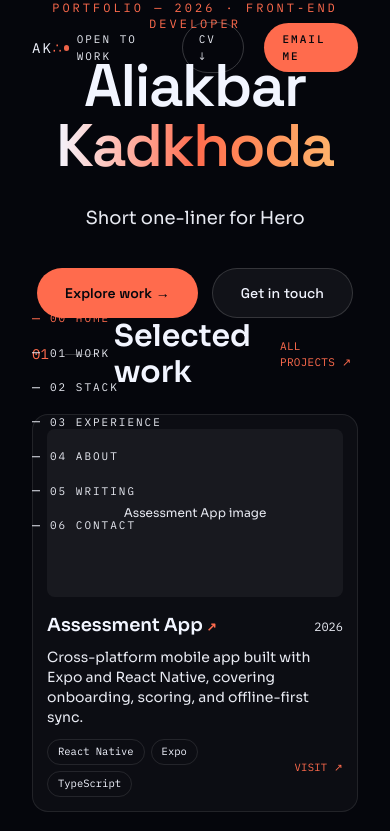
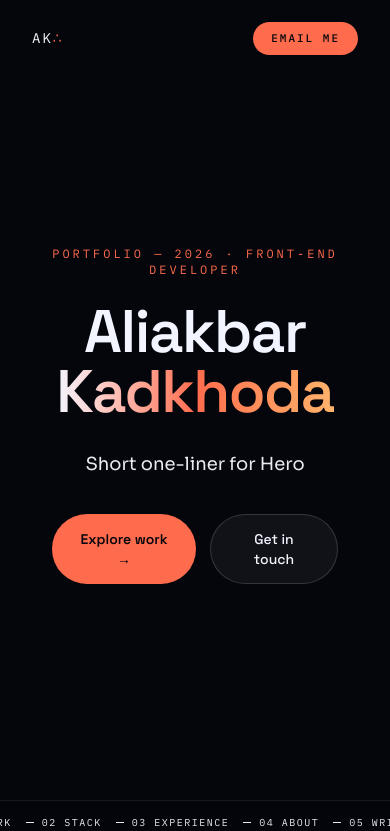
Before and after one commit to a-kadkhoda/Spatial_3D_Portfolio, a Next.js app: page / in a window 390 px wide. Shown: the top 831 px of the page. Built offline with nearby package versions, Linux system fonts and the light colour scheme.

Commit message:
responsive mobile

```diff
--- a/app/globals.css
+++ b/app/globals.css
@@ -18,6 +18,15 @@ body {
   font-family: var(--font-sans), sans-serif;
 }
 
+.no-scrollbar {
+  scrollbar-width: none;
+  -ms-overflow-style: none;
+}
+
+.no-scrollbar::-webkit-scrollbar {
+  display: none;
+}
+
 @keyframes pulse {
   0%,
   100% {
--- a/app/layout.tsx
+++ b/app/layout.tsx
@@ -34,6 +34,7 @@ export default function RootLayout({
     <html
       lang="en"
       className={`${sora.variable} ${plexMono.variable} ${spaceGrotesk.variable} antialiased`}
+      suppressHydrationWarning
     >
       <body>{children}</body>
     </html>
--- a/components/Chrome.tsx
+++ b/components/Chrome.tsx
@@ -13,11 +13,39 @@ export default function Chrome({
   labels,
   hijackDisabled,
 }: ChromeProps) {
+  const railStyle: React.CSSProperties = hijackDisabled
+    ? {
+        position: "fixed",
+        left: 0,
+        right: 0,
+        bottom: 0,
+        zIndex: 60,
+        display: "flex",
+        flexDirection: "row",
+        gap: 14,
+        padding: "14px 16px calc(14px + env(safe-area-inset-bottom))",
+        justifyContent: "center",
+        overflowX: "auto",
+        background: "rgba(5, 6, 12, 0.85)",
+        backdropFilter: "blur(12px)",
+        borderTop: "1px solid rgba(255,255,255,0.08)",
+      }
+    : {
+        position: "fixed",
+        left: 32,
+        top: "50%",
+        transform: "translateY(-50%)",
+        zIndex: 60,
+        display: "flex",
+        flexDirection: "column",
+        gap: 18,
+      };
+
   return (
     <>
       <div
         style={{
-          position: "absolute",
+          position: "fixed",
           top: 0,
           left: 0,
           right: 0,
@@ -36,14 +64,14 @@ export default function Chrome({
         </button>
 
         <div className="flex items-center gap-5">
-          <span className="flex items-center gap-2 font-mono text-[11px] tracking-[2px] text-text-muted">
+          <span className="hidden md:flex items-center gap-2 font-mono text-[11px] tracking-[2px] text-text-muted">
             <span className="w-1.5 h-1.5 rounded-full bg-accent animate-[pulse_2.2s_ease-in-out_infinite]" />
             OPEN TO WORK
           </span>
 
           <a
             href="#"
-            className="font-mono text-[11px] tracking-[2px] text-text-muted border border-white/20 px-4 py-2 rounded-full"
+            className="hidden md:block font-mono text-[11px] tracking-[2px] text-text-muted border border-white/20 px-4 py-2 rounded-full"
           >
             CV ↓
           </a>
@@ -57,19 +85,7 @@ export default function Chrome({
         </div>
       </div>
 
-      {/* nav rail */}
-      <div
-        style={{
-          position: "absolute",
-          left: 32,
-          top: "50%",
-          transform: "translateY(-50%)",
-          zIndex: 60,
-          display: "flex",
-          flexDirection: "column",
-          gap: 18,
-        }}
-      >
+      <div style={railStyle} className="no-scrollbar">
         {labels.map((label, i) => {
           const isActive = i === index;
           return (
@@ -78,18 +94,19 @@ export default function Chrome({
               onClick={() => {
                 if (hijackDisabled) {
                   document
-                    .getElementById(`screen-${index}`)
+                    .getElementById(`screen-${i}`)
                     ?.scrollIntoView({ behavior: "smooth" });
                 } else {
                   goTo(i);
                 }
               }}
-              className={`flex items-center gap-2.5 font-mono text-[11px] tracking-[2px] ${isActive ? "text-accent" : "text-text-muted"}`}
+              className={`shrink-0 flex items-center gap-2 font-mono text-[10px] md:text-[11px] tracking-[1.5px] md:tracking-[2px] ${
+                isActive ? "text-accent" : "text-text-muted"
+              }`}
             >
               <span
                 className={`w-2 h-px ${isActive ? "bg-accent" : "bg-text-muted"}`}
               />
-
               {label}
             </button>
           );
--- a/components/Deck.tsx
+++ b/components/Deck.tsx
@@ -10,6 +10,7 @@ import Writing from "@/components/sections/Writing";
 import Contact from "@/components/sections/Contact";
 import { getScreenStyle } from "@/lib/screenStyle";
 import Chrome from "./Chrome";
+import { useEffect } from "react";
 
 const screens = [
   { screen: Hero, label: "00 HOME" },
@@ -22,7 +23,33 @@ const screens = [
 ];
 
 export default function Deck() {
-  const { index, goTo, hijackDisabled } = useDeck(screens.length);
+  const { index, goTo, hijackDisabled, setIndex } = useDeck(screens.length);
+
+  useEffect(() => {
+    if (!hijackDisabled) return;
+
+    const observer = new IntersectionObserver(
+      (entries) => {
+        entries.forEach((entry) => {
+          if (entry.isIntersecting) {
+            const targetIndex = parseInt(entry.target.id.split("-")[1], 10);
+            setIndex(targetIndex);
+          }
+        });
+      },
+      {
+        threshold: 0,
+        rootMargin: "-45% 0px -45% 0px",
+      },
+    );
+    for (let i = 0; i < screens.length; i++) {
+      const el = document.getElementById(`screen-${i}`);
+      if (el) observer.observe(el);
+    }
+    return () => {
+      observer.disconnect();
+    };
+  }, [hijackDisabled]);
 
   if (hijackDisabled) {
     return (
@@ -34,7 +61,11 @@ export default function Deck() {
           hijackDisabled={hijackDisabled}
         />
         {screens.map(({ screen: Screen }, i) => (
-          <div key={i} id={`screen-${i}`}>
+          <div
+            key={i}
+            id={`screen-${i}`}
+            style={{ padding: "96px 20px 110px", height: "100vh" }}
+          >
             <Screen />
           </div>
         ))}
--- a/components/sections/About.tsx
+++ b/components/sections/About.tsx
@@ -6,7 +6,7 @@ export default function About() {
   return (
     <section
       id="about"
-      className="h-full flex flex-col justify-center px-8 md:px-16"
+      className="h-full flex flex-col justify-center px-8 md:px-16 overflow-y-auto no-scrollbar"
     >
       <div className="flex items-center gap-4 mb-8">
         <span className="font-mono text-sm text-accent">04</span>
--- a/components/sections/Contact.tsx
+++ b/components/sections/Contact.tsx
@@ -14,7 +14,7 @@ export default function Contact() {
   return (
     <section
       id="contact"
-      className="h-full flex flex-col items-center justify-center text-center px-8"
+      className="h-full flex flex-col items-center justify-center text-center px-8 overflow-y-auto no-scrollbar"
     >
       <p className="font-mono text-xs tracking-[3px] text-accent mb-5">
         06 — CONTACT
--- a/components/sections/Experience.tsx
+++ b/components/sections/Experience.tsx
@@ -6,7 +6,7 @@ export default function Experience() {
   return (
     <section
       id="experience"
-      className="h-full flex flex-col justify-center px-8 md:px-16"
+      className="h-full flex flex-col px-8 md:px-16 overflow-y-auto no-scrollbar"
     >
       <div className="flex items-center gap-4 mb-7">
         <span className="font-mono text-sm text-accent">03</span>
--- a/components/sections/Hero.tsx
+++ b/components/sections/Hero.tsx
@@ -7,7 +7,7 @@ export default function Hero() {
   return (
     <section
       id="hero"
-      className="h-full flex flex-col items-center justify-center text-center px-8"
+      className="h-full flex flex-col items-center justify-center text-center px-8 overflow-y-auto no-scrollbar"
     >
       <p className="font-mono text-xs tracking-[3px] text-accent mb-6">
         {kicker}
--- a/components/sections/Stack.tsx
+++ b/components/sections/Stack.tsx
@@ -6,7 +6,7 @@ export default function Stack() {
   return (
     <section
       id="stack"
-      className="h-full flex flex-col justify-center px-8 md:px-16"
+      className="h-full flex flex-col justify-center px-8 md:px-16 overflow-y-auto no-scrollbar"
     >
       <div className="flex items-center gap-4 mb-6">
         <span className="font-mono text-sm text-accent">02</span>
--- a/components/sections/Work.tsx
+++ b/components/sections/Work.tsx
@@ -7,7 +7,7 @@ export default function Work() {
   return (
     <section
       id="work"
-      className="h-full flex flex-col justify-center px-8 md:px-16"
+      className="h-full flex flex-col justify-center px-8 md:px-16 overflow-y-auto no-scrollbar"
     >
       <div className="flex items-center justify-between mb-6">
         <div className="flex items-center gap-4">
--- a/components/sections/Writing.tsx
+++ b/components/sections/Writing.tsx
@@ -6,7 +6,7 @@ export default function Writing() {
   return (
     <section
       id="writing"
-      className="h-full flex flex-col justify-center px-8 md:px-16"
+      className="h-full flex flex-col  px-8 md:px-16 overflow-y-auto no-scrollbar"
     >
       <div className="flex items-center justify-between mb-2">
         <div className="flex items-center gap-4">
--- a/lib/useDeck.ts
+++ b/lib/useDeck.ts
@@ -1,5 +1,5 @@
 "use client";
-import { useEffect, useState, useRef } from "react";
+import { useEffect, useState, useRef, useSyncExternalStore } from "react";
 
 function isEditableTarget(target: EventTarget | null): boolean {
   if (target instanceof HTMLElement) {
@@ -14,18 +14,34 @@ function isEditableTarget(target: EventTarget | null): boolean {
   return false;
 }
 
+function subscribeToMediaQuery(query: string) {
+  return (callback: () => void) => {
+    const mql = window.matchMedia(query);
+    mql.addEventListener("change", callback);
+    return () => mql.removeEventListener("change", callback);
+  };
+}
+
+const REDUCED_MOTION_QUERY = "(prefers-reduced-motion: reduce)";
+const MOBILE_QUERY = "(max-width: 768px)";
+
 export function useDeck(screenCount: number) {
   const [index, setIndex] = useState(0);
   const isLocked = useRef(false);
   const LOCK_MS = 900;
   const touchStartY = useRef(0);
-  const prefersReducedMotion =
-    typeof window !== "undefined" &&
-    window.matchMedia("(prefers-reduced-motion: reduce)").matches;
 
-  const isMobile =
-    typeof window !== "undefined" &&
-    window.matchMedia("(max-width: 768px)").matches;
+  const prefersReducedMotion = useSyncExternalStore(
+    subscribeToMediaQuery(REDUCED_MOTION_QUERY),
+    () => window.matchMedia(REDUCED_MOTION_QUERY).matches,
+    () => false,
+  );
+
+  const isMobile = useSyncExternalStore(
+    subscribeToMediaQuery(MOBILE_QUERY),
+    () => window.matchMedia(MOBILE_QUERY).matches,
+    () => false,
+  );
 
   const hijackDisabled = prefersReducedMotion || isMobile;
 
@@ -121,5 +137,5 @@ export function useDeck(screenCount: number) {
     };
   }, [index, hijackDisabled]);
 
-  return { index, goTo, hijackDisabled };
+  return { index, goTo, hijackDisabled, setIndex };
 }
```
